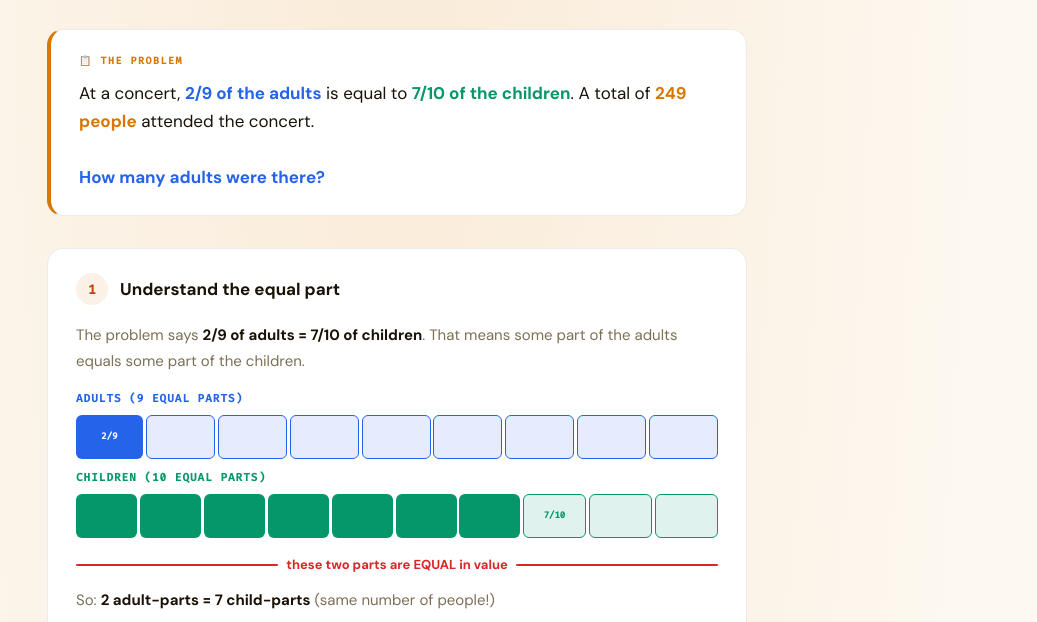
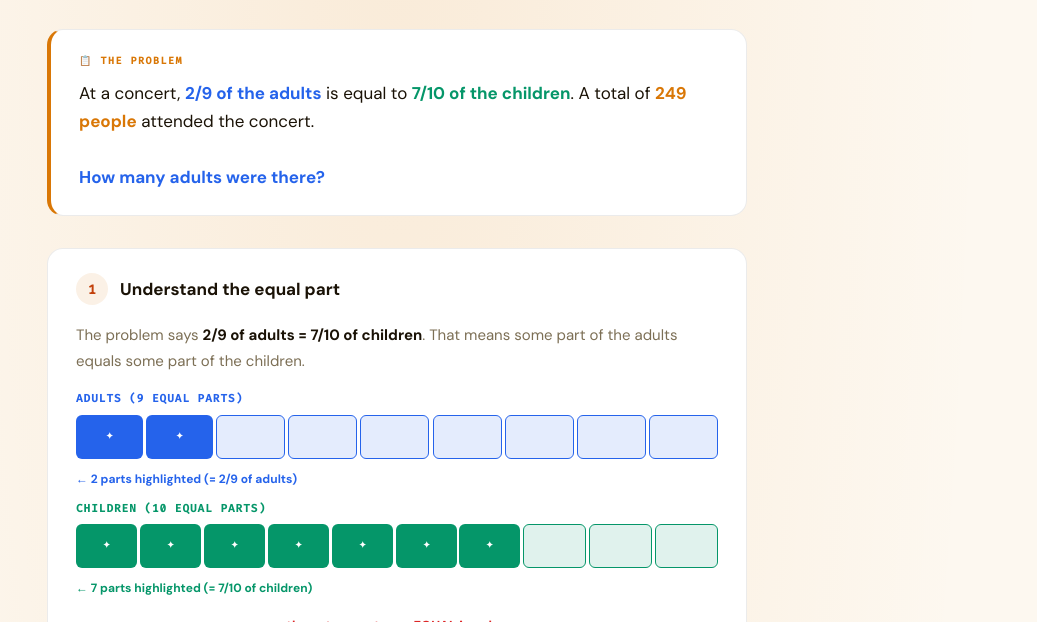
Before and after one commit to zainfathoni/ark, a plain HTML site: page viz/concert-fractions.html in a window 1280 px wide. Shown: the part 173-795 px from the top of the page, without its empty margins (243-1280 px from the left). Drawn offline with Linux system fonts and the light colour scheme.

Commit message:
viz: publish concert-fractions by Bumblebee

```diff
--- a/viz/concert-fractions.html
+++ b/viz/concert-fractions.html
@@ -543,8 +543,8 @@
       <div class="bar-section">
         <div class="bar-label bar-label--adults">Adults (9 equal parts)</div>
         <div class="bar-row">
-          <div class="bar-unit bar-unit--adults-hi" style="animation-delay:0.2s" title="highlighted part">2/9</div>
-          <div class="bar-unit bar-unit--adults" style="animation-delay:0.25s"></div>
+          <div class="bar-unit bar-unit--adults-hi" style="animation-delay:0.2s">✦</div>
+          <div class="bar-unit bar-unit--adults-hi" style="animation-delay:0.25s">✦</div>
           <div class="bar-unit bar-unit--adults" style="animation-delay:0.3s"></div>
           <div class="bar-unit bar-unit--adults" style="animation-delay:0.35s"></div>
           <div class="bar-unit bar-unit--adults" style="animation-delay:0.4s"></div>
@@ -553,20 +553,22 @@
           <div class="bar-unit bar-unit--adults" style="animation-delay:0.55s"></div>
           <div class="bar-unit bar-unit--adults" style="animation-delay:0.6s"></div>
         </div>
+        <div style="font-size:12px;color:var(--adults);margin-bottom:10px;font-weight:600;">← 2 parts highlighted (= 2/9 of adults)</div>
 
         <div class="bar-label bar-label--children">Children (10 equal parts)</div>
         <div class="bar-row">
-          <div class="bar-unit bar-unit--children-hi" style="animation-delay:0.3s"></div>
-          <div class="bar-unit bar-unit--children-hi" style="animation-delay:0.35s"></div>
-          <div class="bar-unit bar-unit--children-hi" style="animation-delay:0.4s"></div>
-          <div class="bar-unit bar-unit--children-hi" style="animation-delay:0.45s"></div>
-          <div class="bar-unit bar-unit--children-hi" style="animation-delay:0.5s"></div>
-          <div class="bar-unit bar-unit--children-hi" style="animation-delay:0.55s"></div>
-          <div class="bar-unit bar-unit--children-hi" style="animation-delay:0.6s"></div>
-          <div class="bar-unit bar-unit--children" style="animation-delay:0.65s">7/10</div>
+          <div class="bar-unit bar-unit--children-hi" style="animation-delay:0.3s">✦</div>
+          <div class="bar-unit bar-unit--children-hi" style="animation-delay:0.35s">✦</div>
+          <div class="bar-unit bar-unit--children-hi" style="animation-delay:0.4s">✦</div>
+          <div class="bar-unit bar-unit--children-hi" style="animation-delay:0.45s">✦</div>
+          <div class="bar-unit bar-unit--children-hi" style="animation-delay:0.5s">✦</div>
+          <div class="bar-unit bar-unit--children-hi" style="animation-delay:0.55s">✦</div>
+          <div class="bar-unit bar-unit--children-hi" style="animation-delay:0.6s">✦</div>
+          <div class="bar-unit bar-unit--children" style="animation-delay:0.65s"></div>
           <div class="bar-unit bar-unit--children" style="animation-delay:0.7s"></div>
           <div class="bar-unit bar-unit--children" style="animation-delay:0.75s"></div>
         </div>
+        <div style="font-size:12px;color:var(--children);margin-bottom:10px;font-weight:600;">← 7 parts highlighted (= 7/10 of children)</div>
       </div>
 
       <div class="equal-brace">
```
